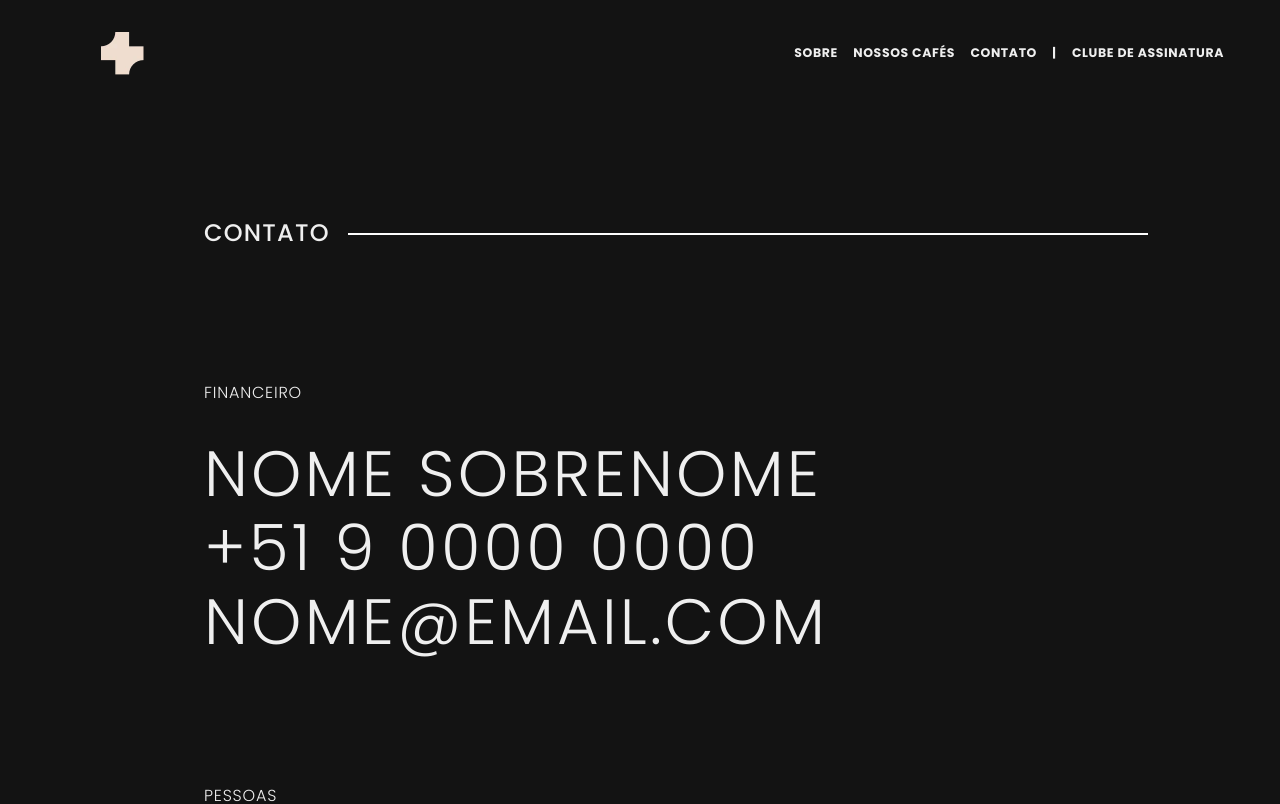
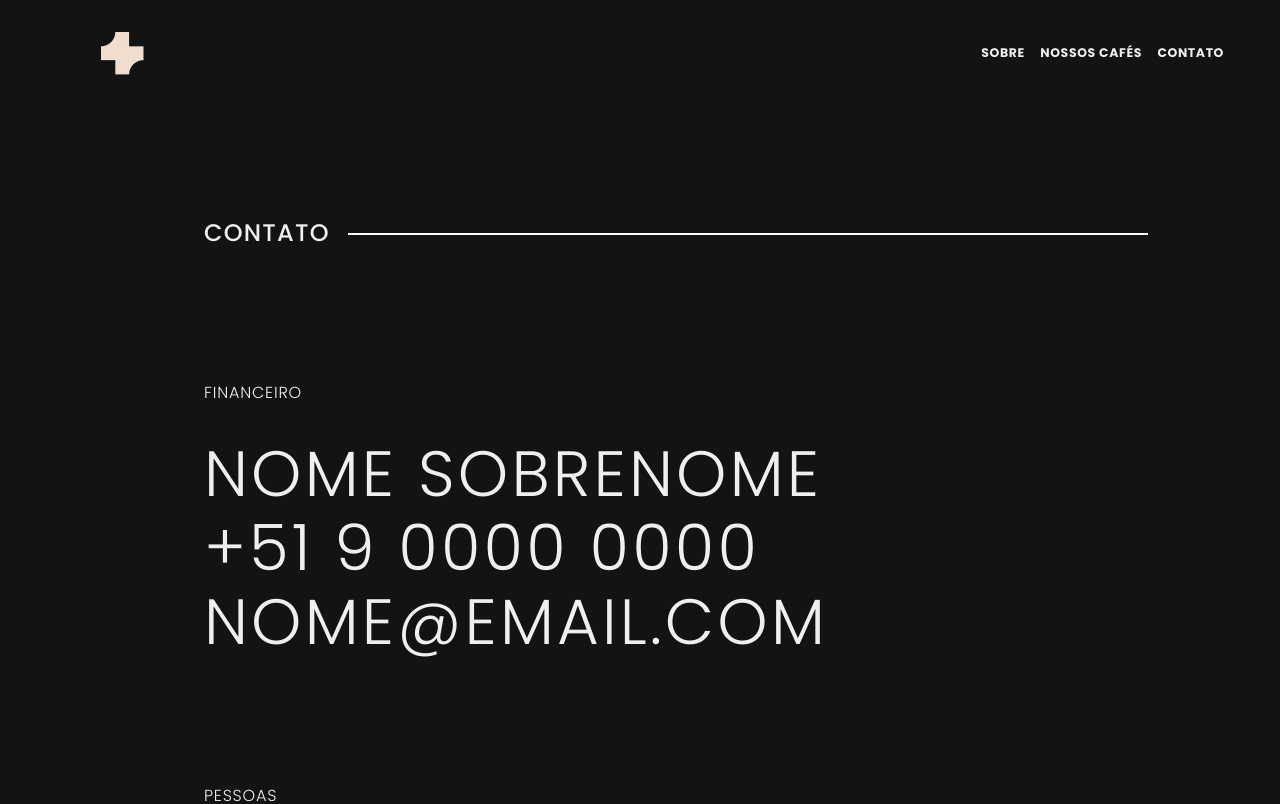
Before and after one commit to jeovanedossantossantos/desafio-chefao, a React (Create React App) app in the folder front-cafe/: page /contact in a window 1280 px wide. Shown: the top 804 px of the page. Built offline with nearby package versions, Linux system fonts and the light colour scheme; a small style sheet from the web is missing.

Commit message:
fix: excluindo item do menu de navegação

```diff
--- a/front-cafe/src/components/Header/index.tsx
+++ b/front-cafe/src/components/Header/index.tsx
@@ -24,9 +24,7 @@ export const Header: React.FC = () => {
              <StyledNav><HashLink smooth to='/#about'>Sobre</HashLink></StyledNav>
                <StyledNav><Link to ='/searchpage'>Nossos Cafés</Link></StyledNav>
                 <StyledNav><Link to ='/contact'>contato</Link></StyledNav>
-               <StyledNav>|</StyledNav>
                 {/* <Nav.Link href="/login"><StyledNav>Login</StyledNav></Nav.Link> */}
-              <StyledNav><Link to ='/'> Clube de Assinatura</Link></StyledNav>
               </Nav>
             </Navbar>
           </Container>
@@ -51,7 +49,6 @@ export const Header: React.FC = () => {
                 <Nav.Link ><StyledNav><Link to ='/searchpage'>Nossos Cafés</Link></StyledNav></Nav.Link>
                 <Nav.Link ><StyledNav><Link to ='/contact'>contato</Link></StyledNav></Nav.Link>
                 <Nav.Link ><StyledNav><HashLink smooth to='/#about'>Sobre</HashLink></StyledNav></Nav.Link>
-                <Nav.Link><StyledNav> <Link to ='/'> Clube de Assinatura</Link></StyledNav></Nav.Link>
                 {/* <NavDropdown title="Dropdown" id="offcanvasNavbarDropdown">
                   <NavDropdown.Item href="#action3">Action</NavDropdown.Item>
                   <NavDropdown.Item href="#action4">Another action</NavDropdown.Item>
--- a/front-cafe/src/components/HeaderProduct/index.tsx
+++ b/front-cafe/src/components/HeaderProduct/index.tsx
@@ -23,9 +23,7 @@ export const HeaderProduct: React.FC = () => {
              <StyledNav><HashLink smooth to='/#about'>Sobre</HashLink></StyledNav>
                <StyledNav><Link to ='/searchpage'>Nossos Cafés</Link></StyledNav>
                 <StyledNav><Link to ='/contact'>contato</Link></StyledNav>
-               <StyledNav>|</StyledNav>
                 {/* <Nav.Link href="/login"><StyledNav>Login</StyledNav></Nav.Link> */}
-              <StyledNav><Link to ='/'> Clube de Assinatura</Link></StyledNav>
               </Nav>
             </Navbar>
           </Container>
--- a/front-cafe/src/views/Home/index.tsx
+++ b/front-cafe/src/views/Home/index.tsx
@@ -41,7 +41,7 @@ export const Home: React.FC = () => {
               <Col><BannerIcon><img src={BannerLine} alt='' width={'40px'} /><BannerIconSpace /><img src={BannerIconImage} alt='' width={'18vw'} /><BannerIconSpace /><img src={BannerLine} alt='' width={'40px'} /></BannerIcon></Col>
             </Row>
             <Row>
-              <Col><BannerDesc>Nós produzimos cafés para coffe lovers que amam café <br />em todos os sentidos, do olfato ao tato</BannerDesc></Col>
+              <Col><BannerDesc>Nós produzimos cafés para coffee lovers que amam café <br />em todos os sentidos, do olfato ao tato</BannerDesc></Col>
             </Row>
             <Row>
               <Col><Button /><ButtonBottomMargin /></Col>
```
